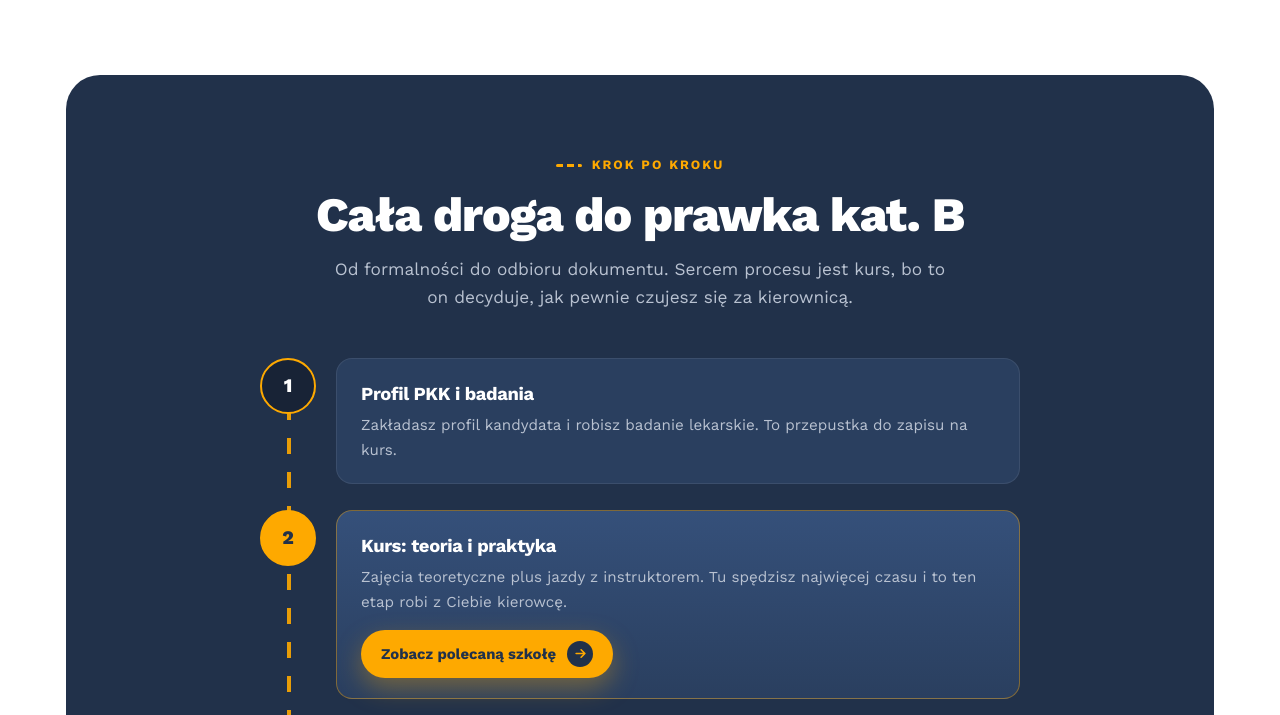
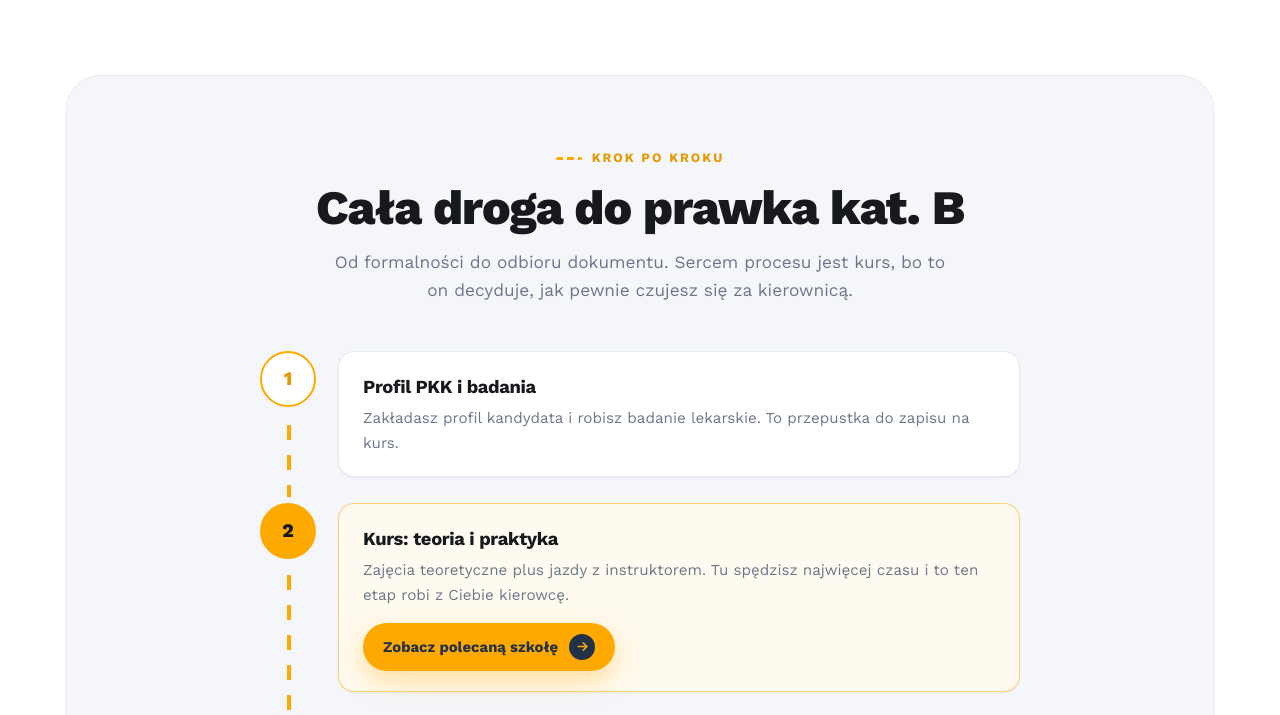
Before and after one commit to SiwsON1/prawo-jazdy-kat-b-wroclaw, a plain HTML site: page index.html in a window 1280 px wide. Shown: the part 1285-2000 px from the top of the page. Drawn offline with nearby package versions, Linux system fonts and the light colour scheme.

Commit message:
Odnavowanie w jasny brand ADJ: roadmap i mapa dzielnic na jasne (paper+bialy+zloto), kolka sciezki startu bialo-zlote spojne z roadmapa

```diff
--- a/index.html
+++ b/index.html
@@ -142,27 +142,27 @@
     .flow { display: grid; grid-template-columns: repeat(3, 1fr); gap: 8px; position: relative; }
     .flow::before { content: ""; position: absolute; left: 16%; right: 16%; top: 34px; height: 3px; background: repeating-linear-gradient(90deg, var(--brand) 0 15px, transparent 15px 28px); opacity: .55; }
     .fstep { position: relative; padding: 0 22px; text-align: center; }
-    .fstep__n { width: 68px; height: 68px; border-radius: 50%; background: var(--navy); color: var(--brand); font-family: var(--font-display); font-weight: 800; font-size: 1.55rem; display: grid; place-items: center; margin: 0 auto 22px; position: relative; z-index: 1; box-shadow: 0 0 0 9px var(--surface), var(--sh-md); transition: transform .3s var(--ease); }
+    .fstep__n { width: 68px; height: 68px; border-radius: 50%; background: #fff; border: 2px solid var(--brand); color: var(--brand-dark); font-family: var(--font-display); font-weight: 800; font-size: 1.55rem; display: grid; place-items: center; margin: 0 auto 22px; position: relative; z-index: 1; box-shadow: 0 0 0 9px var(--surface), var(--sh-md); transition: transform .3s var(--ease); }
     .fstep:hover .fstep__n { transform: translateY(-5px); }
     .fstep h3 { font-weight: 700; font-size: 1.22rem; margin-bottom: 8px; }
     .fstep p { color: var(--txt-soft); font-size: .96rem; max-width: 32ch; margin-inline: auto; }
 
-    /* Roadmap - navy */
-    .road { background: var(--navy); color: #fff; border-radius: var(--r-xl); }
-    .road-wrap { padding: 74px 0; }
-    .road .kicker { color: var(--brand); }
-    .road .title { color: #fff; }
-    .road .lead { color: #b9c2d1; }
+    /* Roadmap - light */
+    .road { background: var(--paper); border: 1px solid var(--line); border-radius: var(--r-xl); }
+    .road-wrap { padding: 66px 0; }
+    .road .kicker { color: var(--brand-dark); }
+    .road .title { color: var(--ink); }
+    .road .lead { color: var(--txt-soft); }
     .roadway { position: relative; max-width: 760px; margin: 46px auto 0; }
-    .roadway::before { content: ""; position: absolute; left: 27px; top: 12px; bottom: 12px; width: 4px; background: repeating-linear-gradient(180deg, var(--brand) 0 16px, transparent 16px 34px); opacity: .9; }
-    .stop { position: relative; padding: 0 0 26px 76px; }
+    .roadway::before { content: ""; position: absolute; left: 27px; top: 14px; bottom: 14px; width: 4px; background: repeating-linear-gradient(180deg, var(--brand) 0 15px, transparent 15px 30px); }
+    .stop { position: relative; padding: 0 0 26px 78px; }
     .stop:last-child { padding-bottom: 0; }
-    .stop__n { position: absolute; left: 0; top: 0; width: 56px; height: 56px; border-radius: 50%; background: var(--navy-dark); border: 2px solid var(--brand); color: #fff; display: grid; place-items: center; font-family: var(--font-display); font-weight: 800; font-size: 1.2rem; z-index: 1; }
-    .stop--go .stop__n { background: var(--brand); color: var(--navy); border-color: var(--brand); }
-    .stop__card { background: var(--navy-light); border: 1px solid rgba(255,255,255,.08); border-radius: var(--r-md); padding: 20px 24px; }
-    .stop--go .stop__card { background: linear-gradient(180deg, #35507a, #2a3f5f); border-color: rgba(254,169,0,.4); }
-    .stop h3 { color: #fff; font-weight: 700; font-size: 1.15rem; margin-bottom: 5px; }
-    .stop p { color: #b9c2d1; font-size: .95rem; }
+    .stop__n { position: absolute; left: 0; top: 0; width: 56px; height: 56px; border-radius: 50%; background: #fff; border: 2px solid var(--brand); color: var(--brand-dark); display: grid; place-items: center; font-family: var(--font-display); font-weight: 800; font-size: 1.2rem; z-index: 1; box-shadow: 0 0 0 6px var(--paper), var(--sh-sm); }
+    .stop--go .stop__n { background: var(--brand); color: var(--ink); border-color: var(--brand); }
+    .stop__card { background: #fff; border: 1px solid var(--line); border-radius: var(--r-md); padding: 20px 24px; box-shadow: var(--sh-sm); }
+    .stop--go .stop__card { background: #fffaef; border-color: rgba(254,169,0,.5); }
+    .stop h3 { color: var(--ink); font-weight: 700; font-size: 1.15rem; margin-bottom: 5px; }
+    .stop p { color: var(--txt-soft); font-size: .95rem; }
     .stop__cta { margin-top: 15px; }
     .stop__cta .btn { padding: 11px 20px; font-size: .93rem; }
 
@@ -192,12 +192,12 @@
 
     /* Districts */
     .dist__grid { display: grid; grid-template-columns: .95fr 1.05fr; gap: 50px; align-items: center; }
-    .dist__map { position: relative; border-radius: var(--r-xl); overflow: hidden; box-shadow: var(--sh-lg); border: 6px solid #fff; background: var(--navy-dark); min-height: 400px; }
-    .dist__map::before { content: ""; position: absolute; inset: 0; background-image: repeating-linear-gradient(90deg, rgba(255,255,255,.055) 0 1.5px, transparent 1.5px 62px), repeating-linear-gradient(0deg, rgba(255,255,255,.055) 0 1.5px, transparent 1.5px 62px); }
-    .dist__map::after { content: ""; position: absolute; inset: 0; background: radial-gradient(circle at 52% 46%, rgba(254,169,0,.18), transparent 56%); }
-    .dmap__pin { position: absolute; width: 11px; height: 11px; border-radius: 50%; background: var(--brand); transform: translate(-50%,-50%); box-shadow: 0 0 0 5px rgba(254,169,0,.16); }
-    .dmap__dord { position: absolute; transform: translate(-50%,-50%); display: inline-flex; align-items: center; gap: 9px; background: rgba(24,35,54,.85); border: 1px solid rgba(254,169,0,.5); color: #fff; font-family: var(--font-display); font-weight: 700; font-size: .84rem; padding: 8px 14px 8px 10px; border-radius: 999px; z-index: 2; box-shadow: var(--sh-md); }
-    .dmap__dord i { width: 13px; height: 13px; border-radius: 50%; background: var(--brand); box-shadow: 0 0 0 5px rgba(254,169,0,.22); flex: none; }
+    .dist__map { position: relative; border-radius: var(--r-xl); overflow: hidden; box-shadow: var(--sh-md); border: 1px solid var(--line); background: var(--paper); min-height: 400px; }
+    .dist__map::before { content: ""; position: absolute; inset: 0; background-image: repeating-linear-gradient(90deg, rgba(23,25,29,.05) 0 1.5px, transparent 1.5px 62px), repeating-linear-gradient(0deg, rgba(23,25,29,.05) 0 1.5px, transparent 1.5px 62px); }
+    .dist__map::after { content: ""; position: absolute; inset: 0; background: radial-gradient(circle at 52% 46%, rgba(254,169,0,.22), transparent 58%); }
+    .dmap__pin { position: absolute; width: 12px; height: 12px; border-radius: 50%; background: var(--brand); transform: translate(-50%,-50%); box-shadow: 0 0 0 5px rgba(254,169,0,.2), var(--sh-sm); }
+    .dmap__dord { position: absolute; transform: translate(-50%,-50%); display: inline-flex; align-items: center; gap: 9px; background: #fff; border: 1px solid var(--line); color: var(--ink); font-family: var(--font-display); font-weight: 700; font-size: .84rem; padding: 8px 14px 8px 10px; border-radius: 999px; z-index: 2; box-shadow: var(--sh-md); }
+    .dmap__dord i { width: 13px; height: 13px; border-radius: 50%; background: var(--brand); box-shadow: 0 0 0 5px rgba(254,169,0,.25); flex: none; }
     .dist__tags { display: flex; flex-wrap: wrap; gap: 11px; margin-top: 22px; }
     .dtag { font-weight: 600; font-size: .96rem; color: var(--navy); background: var(--surface); border: 1px solid var(--line); border-radius: 12px; padding: 12px 17px; display: flex; align-items: center; gap: 10px; transition: transform .25s var(--ease), border-color .25s var(--ease); }
     .dtag:hover { transform: translateY(-3px); border-color: var(--brand); }
```
